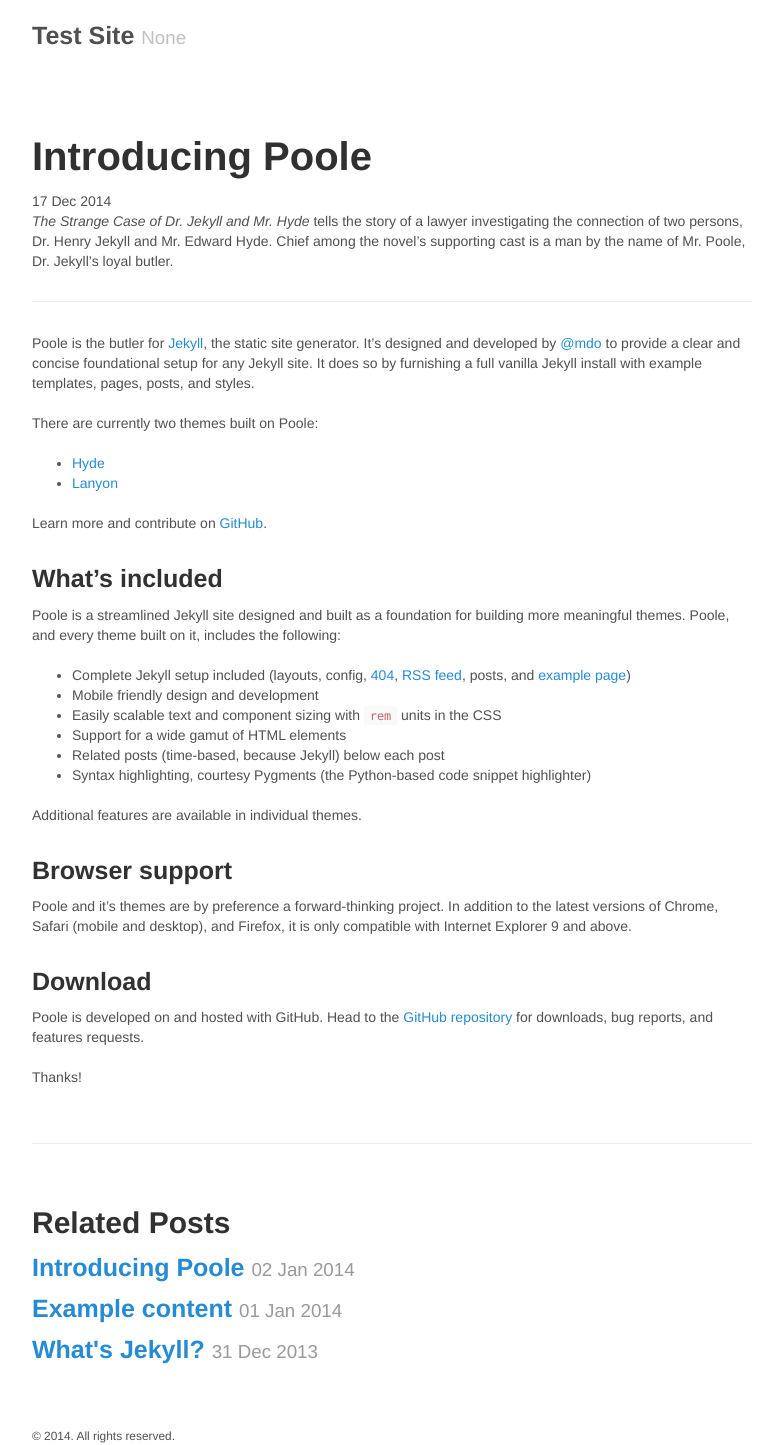
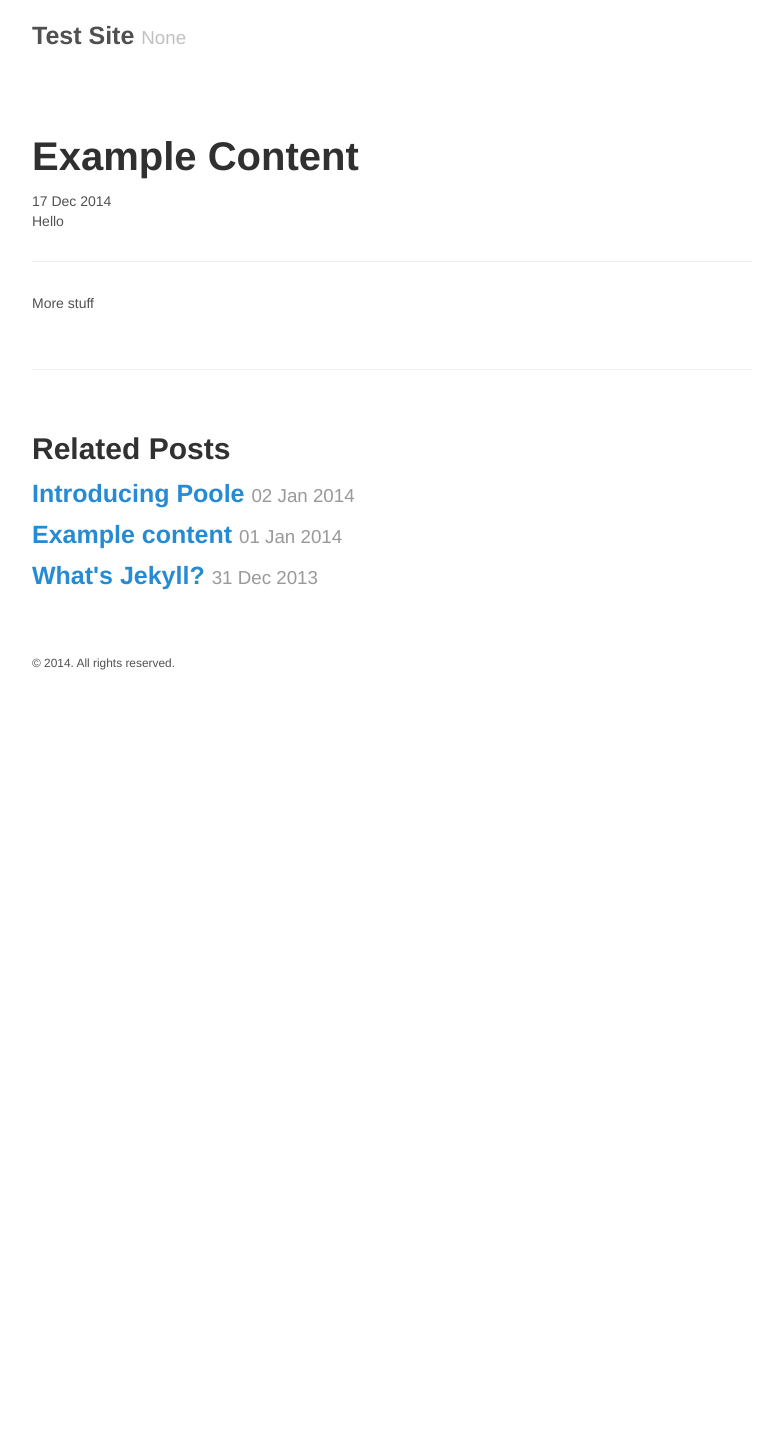
Before and after one commit to robrothedev/robrothedev.github.io, a Jekyll site: the page built from _posts/2014-12-17-test.md, in a window 1280 px wide. Shown: the whole page, without its empty margins (248-1031 px from the left). Built offline with Jekyll 4.4.1, drawn with Linux system fonts in a browser that asks for light colours; nearby versions of some CDN libraries; after the commit the page ends 900 px from its top, so only the background shows below that.

Commit message:
Testing Post

```diff
--- a/_posts/2014-12-17-test.md
+++ b/_posts/2014-12-17-test.md
@@ -1,40 +1,10 @@
 ---
 layout: post
-title: Introducing Poole
+title: Example Content
 ---
 
-*The Strange Case of Dr. Jekyll and Mr. Hyde* tells the story of a lawyer investigating the connection of two persons, Dr. Henry Jekyll and Mr. Edward Hyde. Chief among the novel's supporting cast is a man by the name of Mr. Poole, Dr. Jekyll's loyal butler.
+Hello
 
 -----
 
-Poole is the butler for [Jekyll](http://jekyllrb.com), the static site generator. It's designed and developed by [@mdo](https://twitter.com/mdo) to provide a clear and concise foundational setup for any Jekyll site. It does so by furnishing a full vanilla Jekyll install with example templates, pages, posts, and styles.
-
-There are currently two themes built on Poole:
-
-* [Hyde](http://hyde.getpoole.com)
-* [Lanyon](http://lanyon.getpoole.com)
-
-Learn more and contribute on [GitHub](https://github.com/poole).
-
-### What's included
-
-Poole is a streamlined Jekyll site designed and built as a foundation for building more meaningful themes. Poole, and every theme built on it, includes the following:
-
-* Complete Jekyll setup included (layouts, config, [404](/404.html), [RSS feed](/atom.xml), posts, and [example page](/about))
-* Mobile friendly design and development
-* Easily scalable text and component sizing with `rem` units in the CSS
-* Support for a wide gamut of HTML elements
-* Related posts (time-based, because Jekyll) below each post
-* Syntax highlighting, courtesy Pygments (the Python-based code snippet highlighter)
-
-Additional features are available in individual themes.
-
-### Browser support
-
-Poole and it's themes are by preference a forward-thinking project. In addition to the latest versions of Chrome, Safari (mobile and desktop), and Firefox, it is only compatible with Internet Explorer 9 and above.
-
-### Download
-
-Poole is developed on and hosted with GitHub. Head to the <a href="https://github.com/poole/poole">GitHub repository</a> for downloads, bug reports, and features requests.
-
-Thanks!
+More stuff
```
